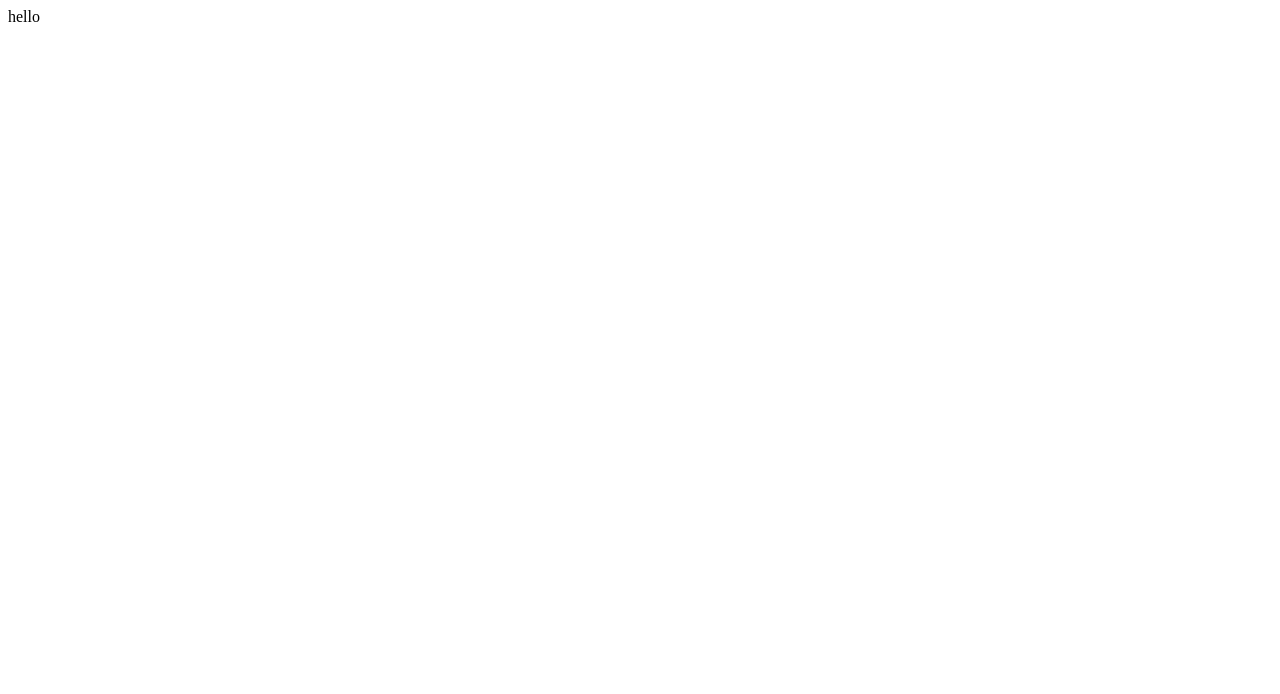
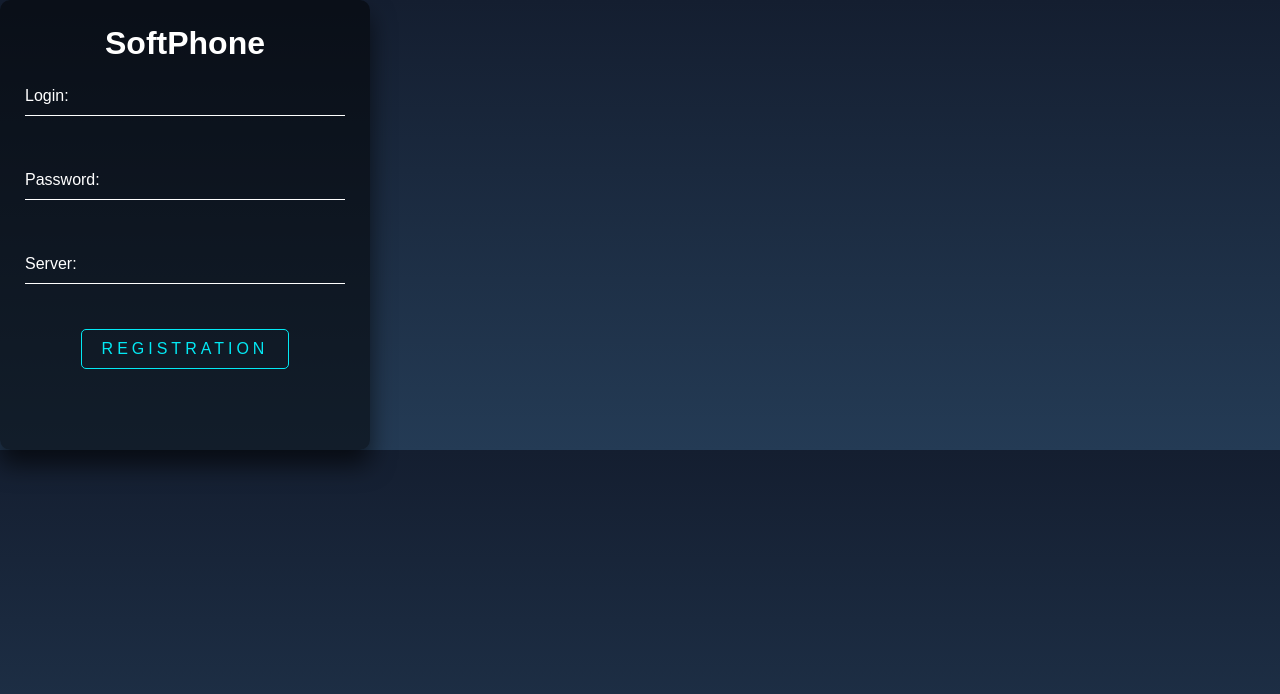
Before and after one commit to annettabel87/softphone, a React (Vite) app: page / in a window 1280 px wide. Shown: the top 694 px of the page. Built offline with nearby package versions, Linux system fonts and the light colour scheme; the HTML template or start-up script is replaced by a standard one.

Commit message:
add form registration

```diff
--- a/src/App.css
+++ b/src/App.css
@@ -0,0 +1,81 @@
+.body {
+    padding: 25px;
+    display: flex;
+    flex-direction: column;
+    gap: 15px;
+    height: 450px;
+    width: 370px;
+    background: rgba(0, 0, 0, .5);
+    box-shadow: 0 15px 25px rgba(0, 0, 0, .6);
+    border-radius: 10px;
+    color: #fff;
+}
+
+.form {
+    display: flex;
+    flex-direction: column;
+    gap: 15px;
+}
+
+.title {
+    text-align: center;
+}
+
+.input-box {
+    position: relative;
+}
+
+.input {
+    width: 100%;
+    padding: 10px 0;
+    font-size: 16px;
+    color: #fff;
+    margin-bottom: 30px;
+    border: none;
+    border-bottom: 1px solid #fff;
+    outline: none;
+    background: transparent;
+}
+
+.label {
+    position: absolute;
+    top: 0;
+    left: 0;
+    padding: 10px 0;
+    font-size: 16px;
+    color: #fff;
+    pointer-events: none;
+    transition: .5s;
+}
+
+input:focus~label,
+input:valid~label {
+    top: -20px;
+    left: 0;
+    color: #03e9f4;
+    font-size: 12px;
+}
+
+.button {
+    padding: 10px 20px;
+    color: #03e9f4;
+    font-size: 16px;
+    text-transform: uppercase;
+    transition: .5s;
+    letter-spacing: 4px;
+    background-color: inherit;
+    border: 1px solid #03e9f4;
+    border-radius: 5px;
+    cursor: pointer;
+    align-self: center;
+}
+
+.button:hover {
+    background: #03e9f4;
+    color: #fff;
+    border-radius: 5px;
+    box-shadow: 0 0 5px #03e9f4,
+        0 0 5px #03e9f4,
+        0 0 10px #03e9f4,
+        0 0 40px #03e9f4;
+}
--- a/src/App.jsx
+++ b/src/App.jsx
@@ -1,7 +1,69 @@
+import { useState } from 'react';
 import './App.css';
 
 function App() {
-  return <div>hello</div>;
+  const [login, setLogin] = useState();
+  const [password, setPassword] = useState();
+  const [server, setServer] = useState();
+
+  const loginHandler = (e) => {
+    e.preventDefault();
+  };
+
+  return (
+    <div className="body">
+      <h1 className="title">SoftPhone</h1>
+      <div className="form-wrapper">
+        <form onSubmit={loginHandler} className="form">
+          <div className="input-box">
+            <input
+              type="text"
+              name="login"
+              id="login"
+              value={login}
+              onChange={(e) => setLogin(e.target.value)}
+              className="input"
+              required
+            />
+            <label htmlFor="login" className="label">
+              Login:{' '}
+            </label>
+          </div>
+          <div className="input-box">
+            <input
+              type="password"
+              name="password"
+              id="password"
+              value={password}
+              onChange={(e) => setPassword(e.target.value)}
+              className="input"
+              required
+            />
+            <label htmlFor="password" className="label">
+              Password:
+            </label>
+          </div>
+          <div className="input-box">
+            <input
+              type="server"
+              name="server"
+              id="server"
+              value={server}
+              onChange={(e) => setServer(e.target.value)}
+              className="input"
+              required
+            />
+            <label htmlFor="server" className="label">
+              Server:
+            </label>
+          </div>
+          <button type="submit" className="button">
+            Registration
+          </button>
+        </form>
+      </div>
+    </div>
+  );
 }
 
 export default App;
--- a/src/index.css
+++ b/src/index.css
@@ -0,0 +1,16 @@
+* {
+    margin: 0;
+    padding: 0;
+    box-sizing: border-box;
+}
+
+input,
+button {
+    margin: 0;
+    font: inherit;
+}
+
+body {
+    font-family: sans-serif;
+    background: linear-gradient(#141e30, #243b55);
+}
```
Also changed, not shown: .eslintrc.json, public/manifest.json, src/serverWorker/background.js (added).
